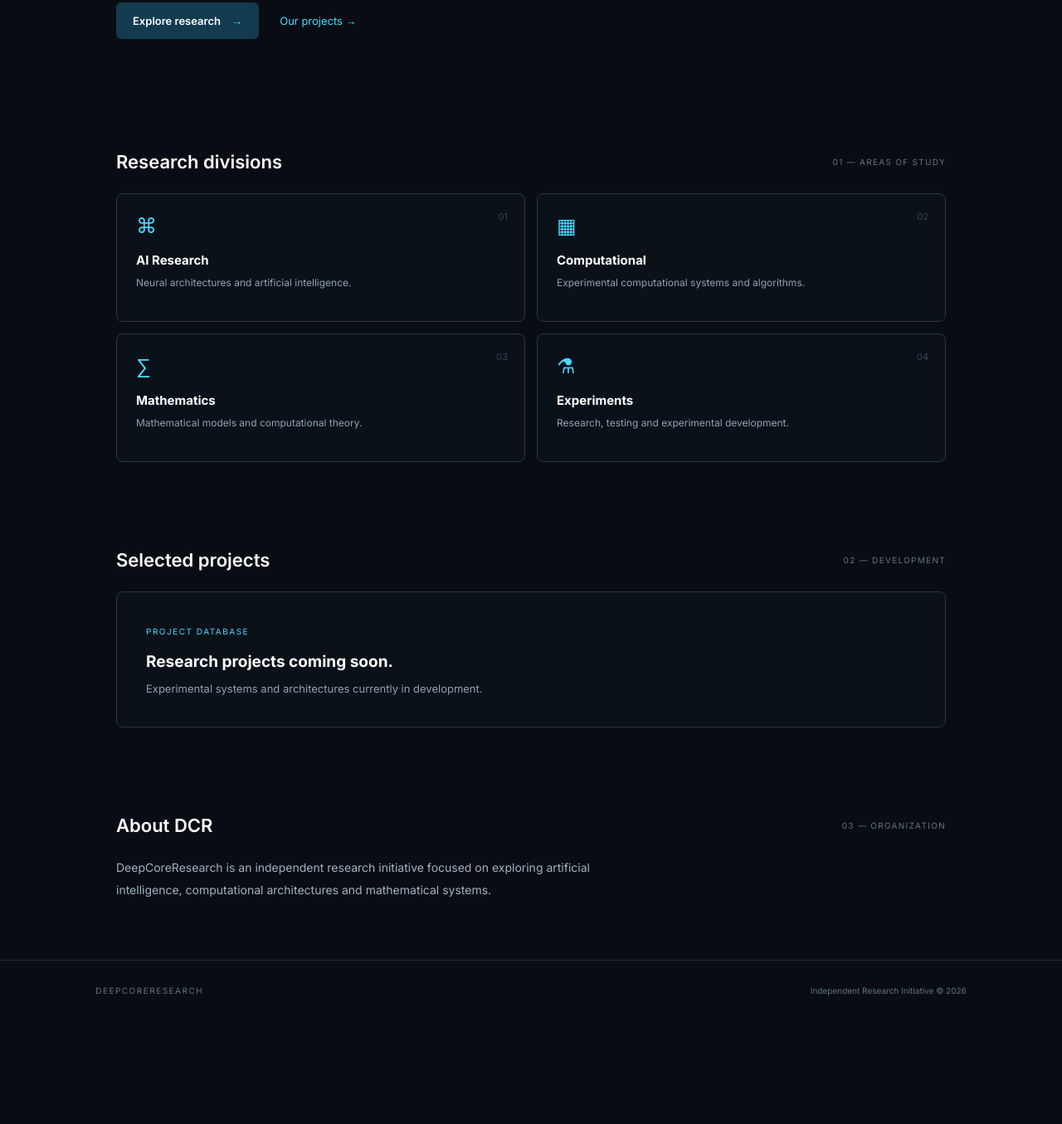
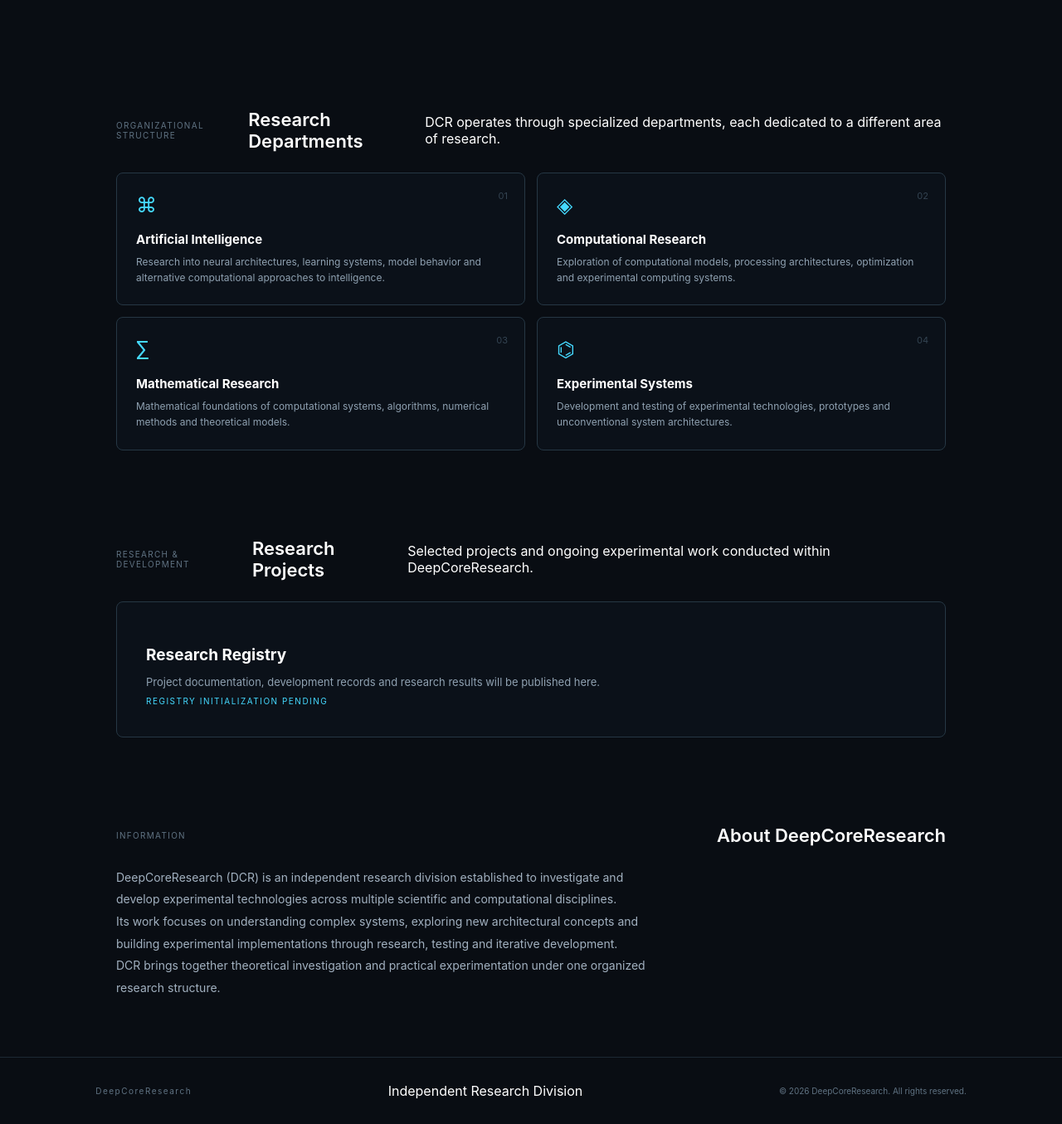
Before and after one commit to DeepCoreResearch/deepcoreresearch.github.io, a plain HTML site: page index.html in a window 1280 px wide. Shown: the part 512-1867 px from the top of the page at 83% size. Before the commit the page ends 1742 px from the top, so only its background shows below. Drawn offline with Linux system fonts and the light colour scheme.

Commit message:
Update index.html

```diff
--- a/index.html
+++ b/index.html
@@ -4,123 +4,189 @@
 <head>
     <meta charset="UTF-8">
     <meta name="viewport" content="width=device-width, initial-scale=1.0">
-    <title>DCR — DeepCoreResearch</title>
+    <title>DeepCoreResearch — Research Division</title>
     <link rel="stylesheet" href="style.css">
-    <link rel="preconnect" href="https://fonts.googleapis.com">
-    <link href="https://fonts.googleapis.com/css2?family=Inter:wght@400;500;600;700;800&display=swap" rel="stylesheet">
 </head>
+
 <body>
 
-    <header class="navbar">
+    <!-- NAVIGATION -->
+    <nav class="navbar">
         <div class="brand">
-            <div class="brand-icon">◈</div>
-            <div class="brand-text">
-                <h2>DCR</h2>
-                <span>DeepCoreResearch</span>
-            </div>
+            <img src="assets/logo.png" class="brand-icon" alt="DCR Logo">
+            <span class="brand-text">DeepCoreResearch</span>
         </div>
 
-        <nav>
-            <a href="#research">Research</a>
+        <div class="nav-links">
+            <a href="#research">Departments</a>
             <a href="#projects">Projects</a>
-            <a href="#about">About</a>
+            <a href="#about">About DCR</a>
+        </div>
     </nav>
-    </header>
 
-    <main>
-        <section class="hero">
+
+    <!-- MAIN HEADER -->
+    <header class="hero">
+
         <div class="status">
             <span class="status-dot"></span>
-                INDEPENDENT RESEARCH LAB
+            Independent Research Division
         </div>
 
-            <h1>Exploring the Core<br>of Intelligence.</h1>
+        <h1>DeepCoreResearch</h1>
 
         <p>
-                Researching neural architectures, computational
-                systems and the future of artificial intelligence.
+            An independent research division focused on artificial
+            intelligence, computational systems, mathematical models
+            and experimental technologies.
         </p>
 
         <div class="hero-actions">
             <a href="#research" class="primary-btn">
-                    Explore research <span>→</span>
+                Explore Departments
             </a>
 
-                <a href="#projects" class="secondary-link">
-                    Our projects →
+            <a href="#about" class="secondary-link">
+                About the Division →
             </a>
         </div>
-        </section>
 
+    </header>
+
+
+    <!-- DEPARTMENTS -->
     <section class="research-section" id="research">
+
         <div class="section-heading">
-                <h2>Research divisions</h2>
-                <span>01 — AREAS OF STUDY</span>
+            <span>ORGANIZATIONAL STRUCTURE</span>
+            <h2>Research Departments</h2>
+            <p>
+                DCR operates through specialized departments,
+                each dedicated to a different area of research.
+            </p>
         </div>
 
         <div class="research-grid">
 
-                <article class="research-card">
+            <div class="research-card">
+                <span class="card-number">01</span>
                 <div class="card-icon">⌘</div>
-                    <h3>AI Research</h3>
-                    <p>Neural architectures and artificial intelligence.</p>
-                    <span class="card-number">01</span>
-                </article>
+                <h3>Artificial Intelligence</h3>
+                <p>
+                    Research into neural architectures, learning
+                    systems, model behavior and alternative
+                    computational approaches to intelligence.
+                </p>
+            </div>
 
-                <article class="research-card">
-                    <div class="card-icon">▦</div>
-                    <h3>Computational</h3>
-                    <p>Experimental computational systems and algorithms.</p>
+            <div class="research-card">
                 <span class="card-number">02</span>
-                </article>
+                <div class="card-icon">◈</div>
+                <h3>Computational Research</h3>
+                <p>
+                    Exploration of computational models,
+                    processing architectures, optimization
+                    and experimental computing systems.
+                </p>
+            </div>
 
-                <article class="research-card">
+            <div class="research-card">
+                <span class="card-number">03</span>
                 <div class="card-icon">∑</div>
-                    <h3>Mathematics</h3>
-                    <p>Mathematical models and computational theory.</p>
-                    <span class="card-number">03</span>
-                </article>
+                <h3>Mathematical Research</h3>
+                <p>
+                    Mathematical foundations of computational
+                    systems, algorithms, numerical methods
+                    and theoretical models.
+                </p>
+            </div>
 
-                <article class="research-card">
-                    <div class="card-icon">⚗</div>
-                    <h3>Experiments</h3>
-                    <p>Research, testing and experimental development.</p>
+            <div class="research-card">
                 <span class="card-number">04</span>
-                </article>
+                <div class="card-icon">⌬</div>
+                <h3>Experimental Systems</h3>
+                <p>
+                    Development and testing of experimental
+                    technologies, prototypes and unconventional
+                    system architectures.
+                </p>
+            </div>
 
         </div>
     </section>
 
+
+    <!-- PROJECTS -->
     <section class="projects-section" id="projects">
+
         <div class="section-heading">
-                <h2>Selected projects</h2>
-                <span>02 — DEVELOPMENT</span>
+            <span>RESEARCH & DEVELOPMENT</span>
+            <h2>Research Projects</h2>
+            <p>
+                Selected projects and ongoing experimental work
+                conducted within DeepCoreResearch.
+            </p>
         </div>
 
         <div class="project-placeholder">
-                <span>PROJECT DATABASE</span>
-                <h3>Research projects coming soon.</h3>
-                <p>Experimental systems and architectures currently in development.</p>
+            <span class="card-number">DCR / PROJECT REGISTRY</span>
+            <h3>Research Registry</h3>
+            <p>
+                Project documentation, development records
+                and research results will be published here.
+            </p>
+            <span>REGISTRY INITIALIZATION PENDING</span>
         </div>
+
     </section>
 
+
+    <!-- ABOUT -->
     <section class="about-section" id="about">
+
         <div class="section-heading">
-                <h2>About DCR</h2>
-                <span>03 — ORGANIZATION</span>
+            <span>INFORMATION</span>
+            <h2>About DeepCoreResearch</h2>
         </div>
 
         <p>
-                DeepCoreResearch is an independent research initiative
-                focused on exploring artificial intelligence,
-                computational architectures and mathematical systems.
+            DeepCoreResearch (DCR) is an independent research
+            division established to investigate and develop
+            experimental technologies across multiple
+            scientific and computational disciplines.
         </p>
+
+        <p>
+            Its work focuses on understanding complex systems,
+            exploring new architectural concepts and building
+            experimental implementations through research,
+            testing and iterative development.
+        </p>
+
+        <p>
+            DCR brings together theoretical investigation
+            and practical experimentation under one
+            organized research structure.
+        </p>
+
     </section>
-    </main>
 
-    <footer>
-        <div class="footer-brand">DEEPCORERESEARCH</div>
-        <span>Independent Research Initiative © 2026</span>
+
+    <!-- FOOTER -->
+    <footer class="footer">
+
+        <div class="footer-brand">
+            DeepCoreResearch
+        </div>
+
+        <p>
+            Independent Research Division
+        </p>
+
+        <span>
+            © 2026 DeepCoreResearch. All rights reserved.
+        </span>
+
     </footer>
 
 </body>
```
Lines whose indentation alone changed are shown as unchanged.
